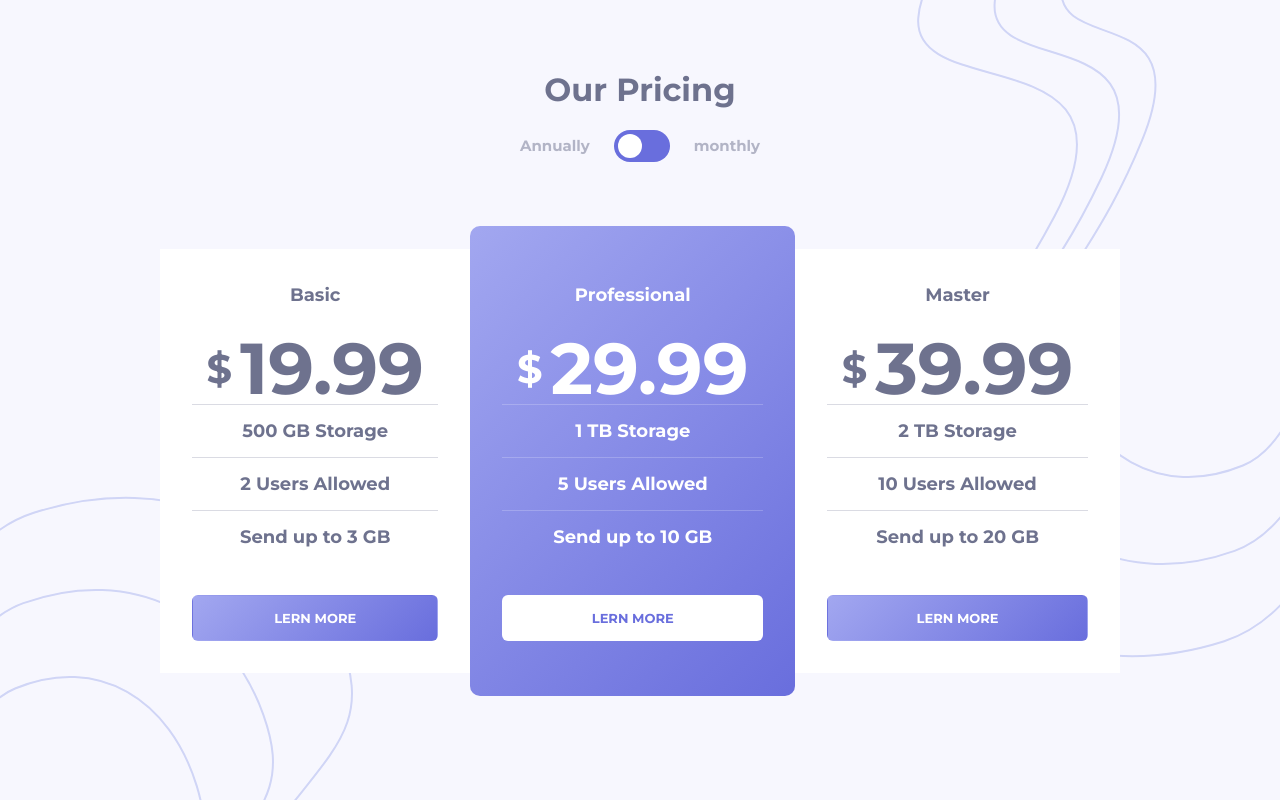
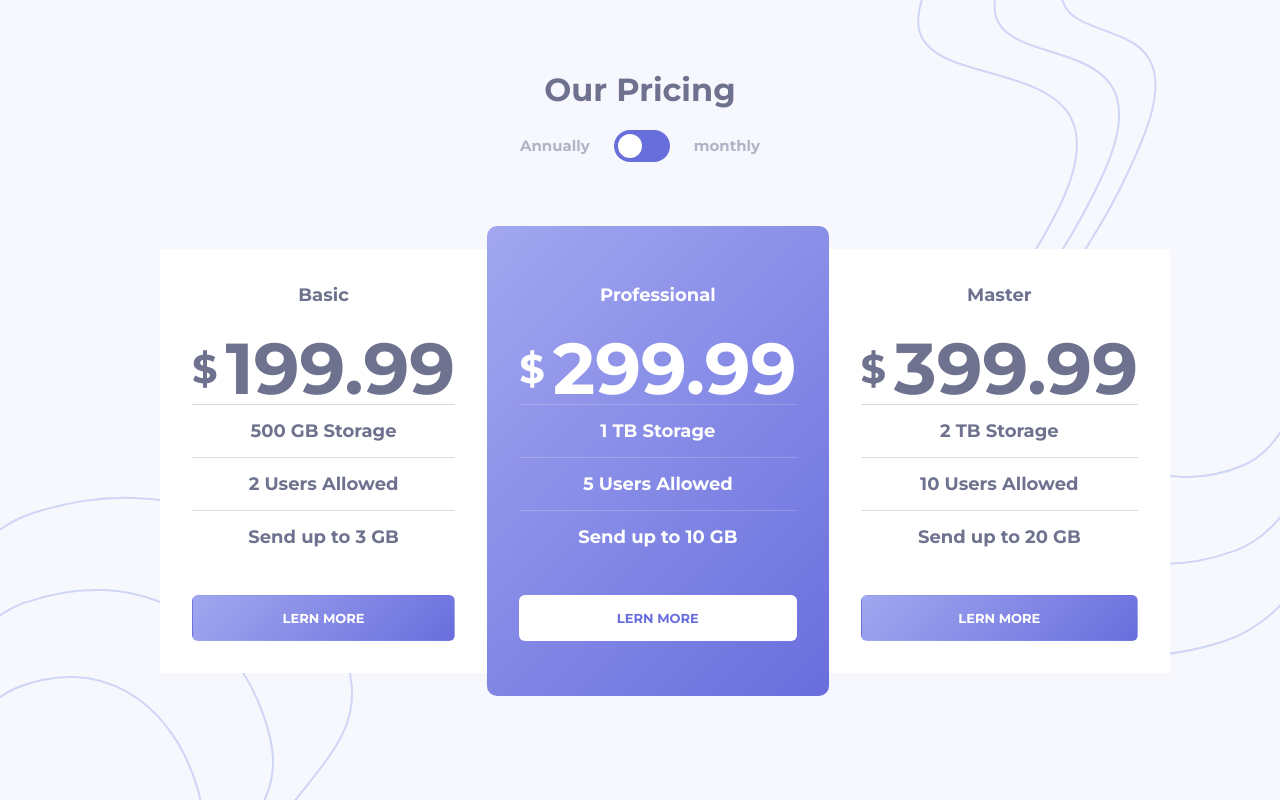
Before and after one commit to ammoriddin/pricing-component, a plain HTML site: page index.html in a window 1280 px wide. Both pictures are taken after a click on the label "Annually". Drawn offline with Linux system fonts and the light colour scheme.

Commit message:
Update plan prices on payment period change

```diff
--- a/index.html
+++ b/index.html
@@ -18,7 +18,7 @@
       <form class="pricing-switch" action="https://htmlacademy.ru" method="GET">
         <div class="switch">
           <input class="switch-input-annual visually-hidden" type="radio" name="payment_period" value="annual" id="annual-payment-radio">
-          <input class="switch-input-monthly visually-hidden" type="radio" name="payment_period" value="monthly" id="monthly-payment-radio">
+          <input class="switch-input-monthly visually-hidden" type="radio" name="payment_period" value="monthly" id="monthly-payment-radio" checked>
           <label class="switch-label" for="annual-payment-radio">Annually</label>
           <div class="switch-control">
             <div class="switch-circle"></div>
@@ -32,11 +32,11 @@
       <section class="pricing">
         <h2 class="visually-hidden">Pricing</h2>
         <div class="pricing-inner">
-          <section class="pricing-plan">
+          <section class="pricing-plan" data-payment-annual="199.99" data-payment-monthly="19.99">
             <h3 class="pricing-plan-title">Basic</h3>
             <div class="pricing-plan-price">
               <span class="pricing-plan-currency">$</span>
-              19.99
+              <span class="pricing-plan-value">19.99</span>
             </div>
             <ul class="pricing-plan-features">
               <li class="pricing-plan-featurs">500 GB Storage</li>
@@ -45,11 +45,11 @@
             </ul>
             <a class="button button-block button-primary" href="#">Lern more</a>
           </section>
-          <section class="pricing-plan pricing-plan-best">
+          <section class="pricing-plan pricing-plan-best" data-payment-annual="299.99" data-payment-monthly="29.99">
             <h3 class="pricing-plan-title">Professional</h3>
             <div class="pricing-plan-price">
               <span class="pricing-plan-currency">$</span>
-              29.99
+              <span class="pricing-plan-value">29.99</span>
             </div>
             <ul class="pricing-plan-features">
               <li class="pricing-plan-featurs">1 TB Storage</li>
@@ -58,11 +58,11 @@
             </ul>
             <a class="button button-block button-white" href="#">Lern more</a>
           </section>
-          <section class="pricing-plan">
+          <section class="pricing-plan" data-payment-annual="399.99" data-payment-monthly="39.99">
             <h3 class="pricing-plan-title">Master</h3>
             <div class="pricing-plan-price">
               <span class="pricing-plan-currency">$</span>
-              39.99
+              <span class="pricing-plan-value">39.99</span>
             </div>
             <ul class="pricing-plan-features">
               <li class="pricing-plan-featurs">2 TB Storage</li>
@@ -76,5 +76,6 @@
     </div>
   </main>
 
+  <script src="./js/main.js"></script>
 </body>
 </html>
--- a/js/main.js
+++ b/js/main.js
@@ -0,0 +1,18 @@
+const elsPaymentPeriodRadio = document.querySelectorAll('[name="payment_period"]')
+const elsPaymentPriceValue = document.querySelectorAll(".pricing-plan-value")
+
+elsPaymentPeriodRadio.forEach(function (elPaymentPeriodRadio) {
+  elPaymentPeriodRadio.addEventListener('change', function () {
+    const period = elPaymentPeriodRadio.value;
+
+    if (period === "annual") {
+      elsPaymentPriceValue.forEach(function(elPrice) {
+        elPrice.textContent = elPrice.closest(".pricing-plan").dataset.paymentAnnual;
+      })
+    }else {
+      elsPaymentPriceValue.forEach(function(elPrice) {
+        elPrice.textContent = elPrice.closest(".pricing-plan").dataset.paymentMonthly;
+      })
+    }
+  })
+})
```
